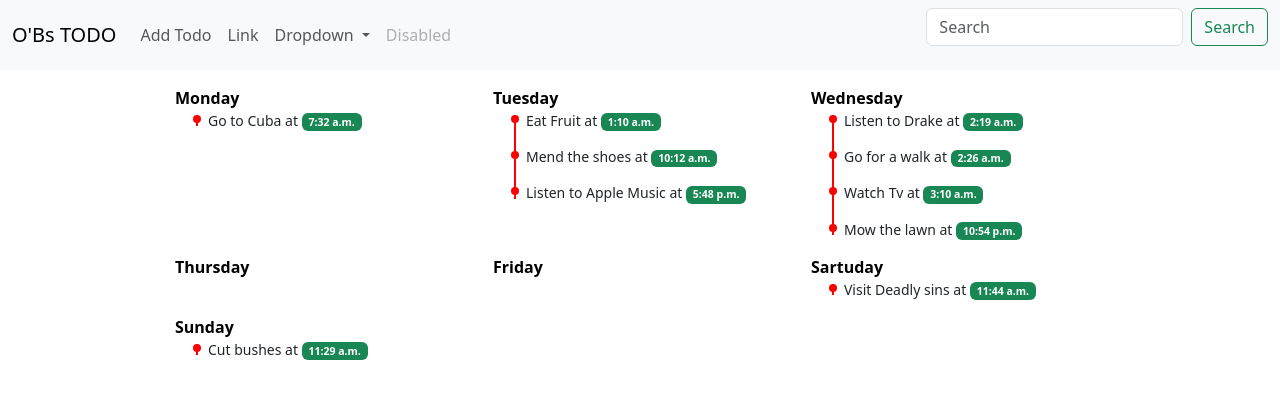
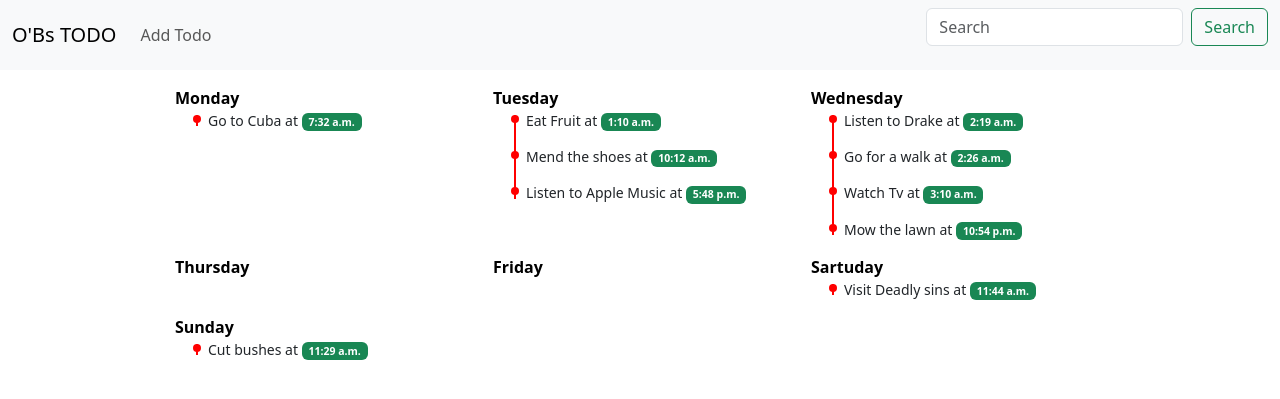
Before and after one commit to obrien-reece/paithon, a Django app: page /todo/ in a window 1280 px wide. Shown: the top 399 px of the page. Run offline with Django 4.2, Linux system fonts and the light colour scheme; data comes from the database, SQL or seed files in the repository; both versions use the stored data as it was after the commit.

Commit message:
completed crud

```diff
--- a/TodoApp/templates/navbar.html
+++ b/TodoApp/templates/navbar.html
@@ -9,23 +9,6 @@
         <li class="nav-item">
           <a class="nav-link" href="{% url "todo:create" %}">Add Todo</a>
         </li>
-        <li class="nav-item">
-          <a class="nav-link" href="#">Link</a>
-        </li>
-        <li class="nav-item dropdown">
-          <a class="nav-link dropdown-toggle" href="#" role="button" data-bs-toggle="dropdown" aria-expanded="false">
-            Dropdown
-          </a>
-          <ul class="dropdown-menu">
-            <li><a class="dropdown-item" href="#">Action</a></li>
-            <li><a class="dropdown-item" href="#">Another action</a></li>
-            <li><hr class="dropdown-divider"></li>
-            <li><a class="dropdown-item" href="#">Something else here</a></li>
-          </ul>
-        </li>
-        <li class="nav-item">
-          <a class="nav-link disabled" aria-disabled="true">Disabled</a>
-        </li>
       </ul>
       <form class="d-flex" role="search">
         <input class="form-control me-2" type="search" placeholder="Search" aria-label="Search">
--- a/TodoApp/todo/templates/todo/index.html
+++ b/TodoApp/todo/templates/todo/index.html
@@ -4,6 +4,15 @@
 
 <div class="container">
   <div class="col-md-10 m-auto mt-3">
+
+    {% if messages %}
+    {% for message in messages %}
+    <div class="alert alert-warning">
+      {{ message }}
+    </div>
+    {% endfor %}
+    {% endif %}
+
     <div class="row">
 
       {% for day in days %}
@@ -29,4 +38,4 @@
   </div>
 </div>
 
-  {% endblock %}
+{% endblock %}
--- a/TodoApp/todo/templates/todo/show.html
+++ b/TodoApp/todo/templates/todo/show.html
@@ -21,7 +21,9 @@
           <a href="{% url "todo:update" todo.id %}" style="text-decoration: none">
             <i class="fa-solid fa-pen-to-square" style="color: green;font-size: 12px"></i>
           </a>
-
+          <a href="{% url "todo:destroy" todo.id %}" onclick="confirm('Are you sure you want to delete this item?')" style="text-decoration: none">
+            <i class="fa-solid fa-trash" style="color: red;font-size: 12px"></i>
+          </a>
         </li>
         {% endfor %}
 
--- a/TodoApp/todo/urls.py
+++ b/TodoApp/todo/urls.py
@@ -9,4 +9,5 @@ urlpatterns = [
     path("create/<str:weekday>/", views.daycreate, name="daycreate"),
     path("show/<str:weekday>/", views.show, name="show"),
     path("update/<str:todo_id>/", views.update, name="update"),
+    path("destroy/<str:todo_id>/", views.destroy, name="destroy"),
 ]
--- a/TodoApp/todo/views.py
+++ b/TodoApp/todo/views.py
@@ -1,4 +1,5 @@
 from django.shortcuts import render, redirect
+from django.contrib import messages
 from .forms import todoForm
 from .models import Day, Todo
 
@@ -55,3 +56,10 @@ def update(request, todo_id):
     form = todoForm(instance=todo_item, initial=initial_data)
     context = {"form": form}
     return render(request, "todo/create_update.html", context)
+
+
+def destroy(request, todo_id):
+    todo = Todo.objects.get(pk=todo_id)
+    todo.delete()
+    messages.success(request, "Todo Item has been deleted sucessfully")
+    return redirect("todo:index")
```
Also changed, not shown: TodoApp/db.sqlite3.
